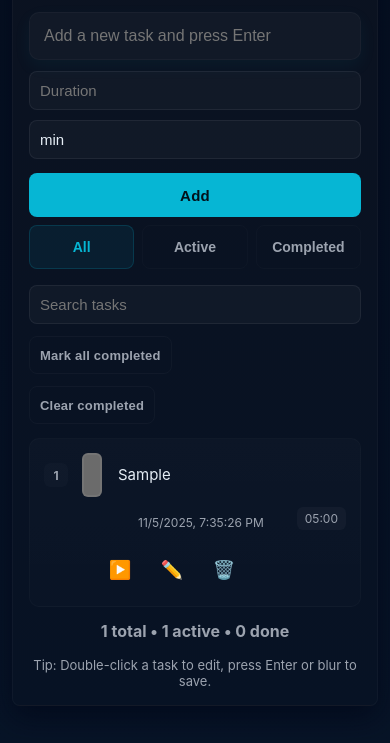
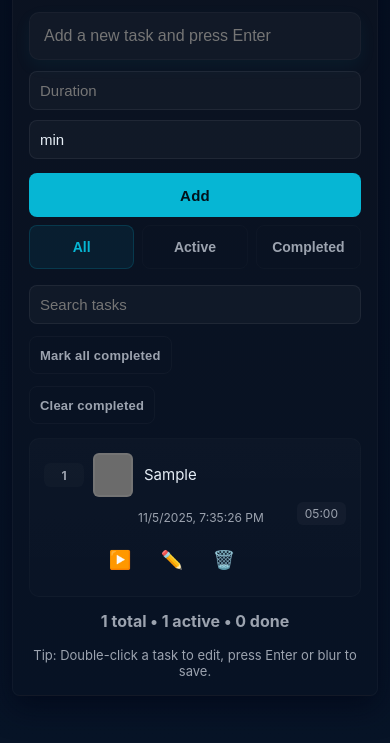
Before and after one commit to HiXaM94/Task-Tracker00, a plain HTML site: page TaskTracker/index.html in a window 390 px wide. Both pictures are taken after typing "Sample", "5" into the empty fields and a click on the button "Add". Shown: the part 101-844 px from the top of the page. Drawn offline with Linux system fonts and the light colour scheme.

Commit message:
Udpate TaskTracker Mobile Style

```diff
--- a/TaskTracker/style.css
+++ b/TaskTracker/style.css
@@ -463,7 +463,7 @@ select.input.small { padding-right: 28px; }
   .task-item {
     display: flex;
     flex-wrap: wrap;
-    gap: 10px;
+    gap: 5px;
     padding: 14px;
   }
 
@@ -472,14 +472,14 @@ select.input.small { padding-right: 28px; }
     width: 24px;
     height: 24px;
     font-size: 12px;
-    min-width: 24px;
+    min-width: 40px;
     margin-right: 4px;
   }
 
   .checkbox {
     width: 20px;
     height: 20px;
-    min-width: 20px;
+    min-width: 40px;
     margin-right: 6px;
   }
 
```
